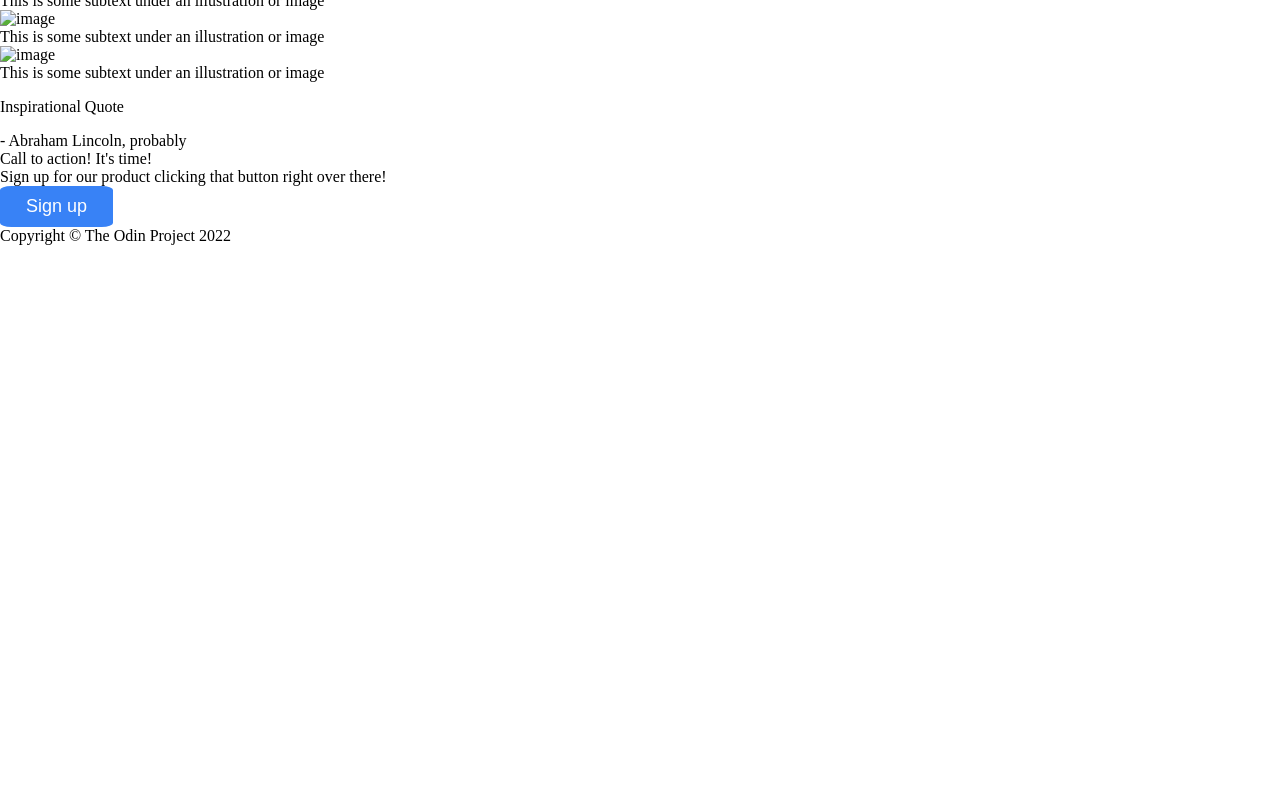
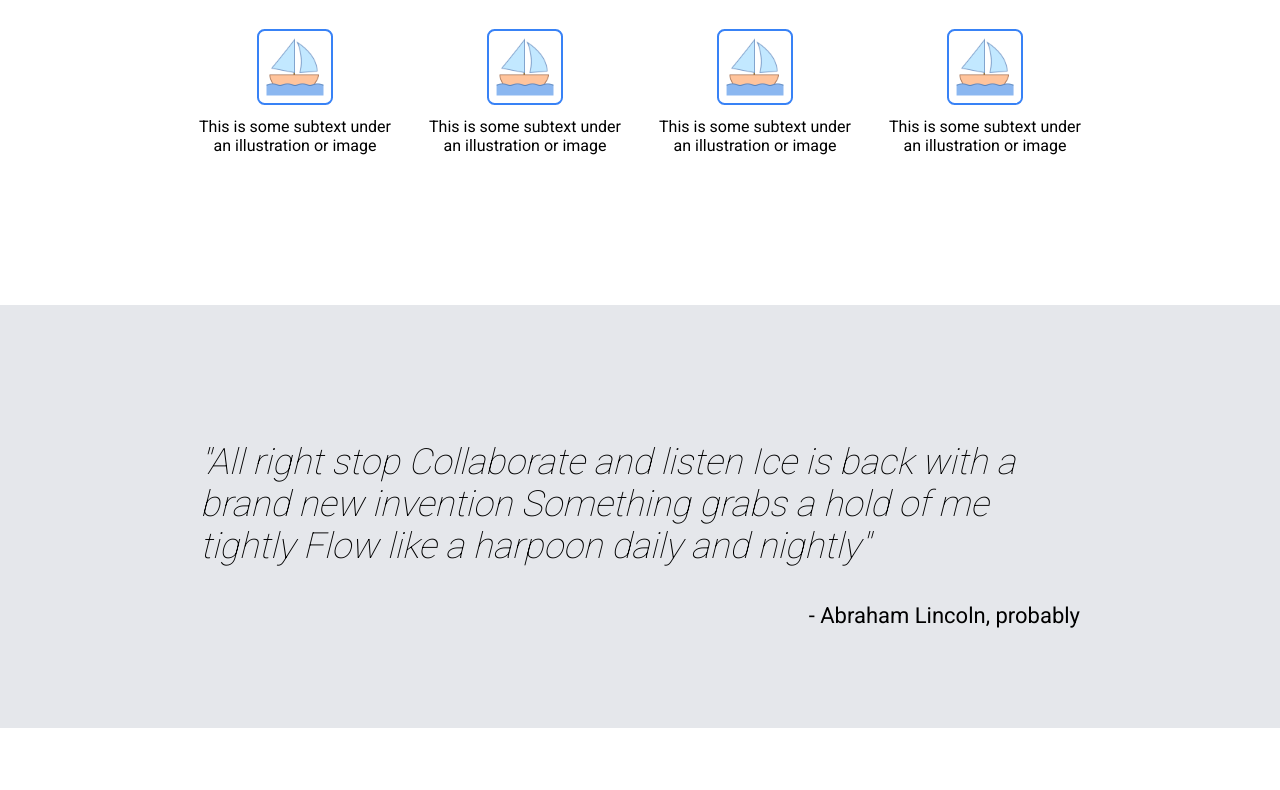
Before and after one commit to andresegm/Project-Landing-Page, a plain HTML site: page index.html in a window 1280 px wide. Shown: the part 732-1522 px from the top of the page. Before the commit the page ends 977 px from the top, so only its background shows below. Drawn offline with Linux system fonts and the light colour scheme.

Commit message:
Add style to website with style.css file. Match desired website outcome

```diff
--- a/index.html
+++ b/index.html
@@ -5,6 +5,9 @@
     <meta http-equiv="X-UA-Compatible" content="IE=edge">
     <meta name="viewport" content="width=device-width, initial-scale=1.0">
     <title>Landing Page</title>
+    <link rel="preconnect" href="https://fonts.googleapis.com">
+    <link rel="preconnect" href="https://fonts.gstatic.com" crossorigin>
+    <link href="https://fonts.googleapis.com/css2?family=Roboto:wght@100;400;500;700;900&display=swap" rel="stylesheet">
     <link rel="stylesheet" href="style.css">
 </head>
 <body>
@@ -34,31 +37,35 @@
         <div class="body-title"><h2>Some random information</h2></div>
         <div class="container">
             <div class="info">
-                <img src=".placeholder.png" alt="image">
+                <img src="./icon.png" alt="small sailboat">
                 <div class="text">This is some subtext under an illustration or image</div>
             </div>
             <div class="info">
-                <img src=".placeholder.png" alt="image">
+                <img src="./icon.png" alt="small sailboat">
                 <div class="text">This is some subtext under an illustration or image</div>
             </div>
             <div class="info">
-                <img src=".placeholder.png" alt="image">
+                <img src="./icon.png" alt="small sailboat">
                 <div class="text">This is some subtext under an illustration or image</div>
             </div>
             <div class="info">
-                <img src=".placeholder.png" alt="image">
+                <img src="./icon.png" alt="small sailboat">
                 <div class="text">This is some subtext under an illustration or image</div>
             </div>
         </div>
     </div>
     <div class="quote">
-        <div class="quote-text"><p>Inspirational Quote</p></div>
+        <div class="quote-text"><p>"All right stop
+            Collaborate and listen
+            Ice is back with a brand new invention
+            Something grabs a hold of me tightly
+            Flow like a harpoon daily and nightly"</p></div>
         <div class="quote-author">- Abraham Lincoln, probably</div>
     </div>
     <div class="signup">
         <div class="text-container">
-            <div class="text"> Call to action! It's time!</div>
-            <div class="text"> Sign up for our product clicking that button right over there!</div>
+            <div class="text1"> Call to action! It's time!</div>
+            <div class="text2"> Sign up for our product clicking that button right over there!</div>
         </div>
         <div class="button"><button>Sign up</button></div>
     </div>
--- a/style.css
+++ b/style.css
@@ -3,6 +3,7 @@ body {
     flex-direction: column;
     padding: 0;
     margin: 0;
+    font-family: 'Roboto', sans-serif;
 }
 
 .header {
@@ -16,6 +17,7 @@ body {
     padding-right: 200px;
     padding-left: 200px;
     padding-bottom: 100px;
+    flex: 1;
 
 }
 
@@ -26,6 +28,7 @@ body {
     color: #F9FAF8;
     padding: 12px;
     align-items: center;
+    flex: 1;
 }
 
 .header .links {
@@ -84,3 +87,106 @@ button {
     padding: 10px 26px ;
     border-radius: 10%;
 }
+
+.body{
+    padding-bottom: 150px;
+}
+
+.body-title {
+    display: flex;
+    justify-content: center;
+    font-size: 36px;
+    font-weight: bolder;
+    color: #1F2937;
+}
+
+.container {
+    display: flex;
+    justify-content: center;
+    gap: 30px;
+    text-align: center;
+}
+
+.info{
+    display: flex;
+    flex-direction: column;
+    align-items: center;
+    max-width: 200px;
+  }
+
+.info img{
+    width: 60px;
+    border-radius: 10%;
+    padding: 6px;
+    border: 2px solid #3882F6;
+}
+
+.text {
+    margin-top: 12px;
+}
+
+.quote {
+    display: flex;
+    flex-direction: column;
+    background-color: #E5E7EB;
+    justify-content: center;
+    padding: 100px 200px;
+}
+
+.quote-text {
+    font-size: 36px;
+    font-style: italic;
+    font-weight: 100;
+}
+
+.quote-author {
+    text-align: end;
+    font-size: 22px;
+    font-weight: 400;
+}
+
+.signup{
+    display: flex;
+    justify-content: center;
+    background-color: #3882F6;
+    border-radius: 2%;
+    margin: 100px 200px;
+    padding: 50px 0px;
+    gap: 40px
+}
+
+.text-container {
+    display: flex;
+    flex-direction: column;
+    margin-right: auto;
+    padding-left: 100px;
+}
+
+.text-container .text1 {
+    color: #F9FAF8;
+    font-size: 24px;
+    font-weight: 500;
+}
+
+.text-container .text2 {
+    color: #F9FAF8;
+    font-size: 14px;
+    font-weight: 400;
+}
+
+.signup button {
+    border: 2px solid #F9FAF8;
+    margin-right: 100px;
+}
+
+.footer {
+    background-color: #1F2937;
+    display: flex;
+    padding-right: 200px;
+    padding-left: 200px;
+    height: 100px;
+    justify-content: center;
+    align-items: center;
+    color: #E5E7EB;
+    font-size: 18px;
+}
```
Also changed, not shown: icon.png (added), 1 other file.
